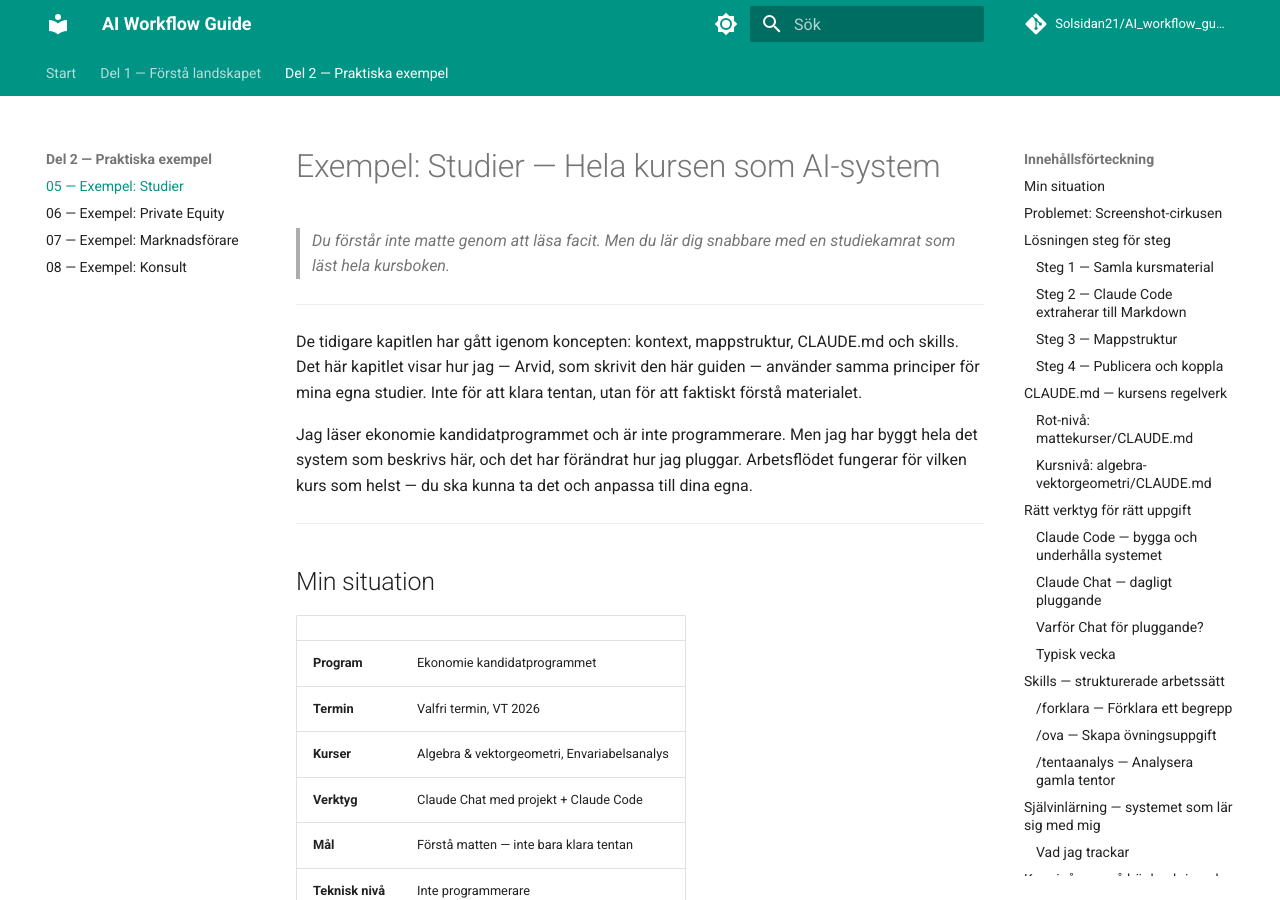
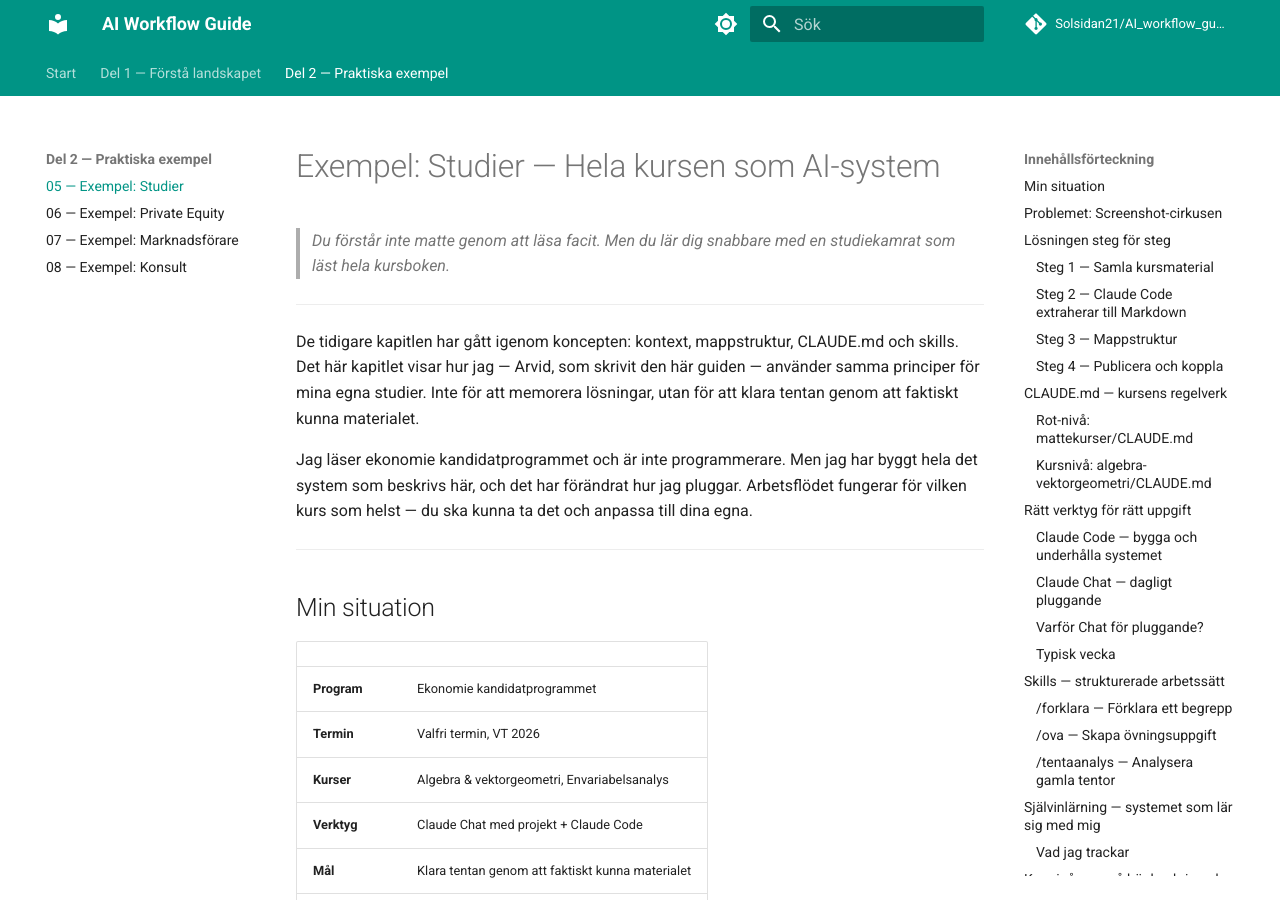
Before and after one commit to Solsidan21/AI_workflow_guide_svenska, an MkDocs documentation site: the page built from docs/05-exempel-studier.md, in a window 1280 px wide and 900 px high. Built offline with MkDocs 1.6.1 and Material for MkDocs 9.7.7, drawn with Linux system fonts in a browser that asks for light colours; comment, search, counter and statistics services are not loaded; some of the changed text lies outside the part shown.

Commit message:
Kap 05: tentan är målet, inte en bieffekt
Co-Authored-By: Claude Opus 4.6 <noreply@anthropic.com>

```diff
--- a/docs/05-exempel-studier.md
+++ b/docs/05-exempel-studier.md
@@ -4,7 +4,7 @@
 
 ---
 
-De tidigare kapitlen har gått igenom koncepten: kontext, mappstruktur, CLAUDE.md och skills. Det här kapitlet visar hur jag — Arvid, som skrivit den här guiden — använder samma principer för mina egna studier. Inte för att klara tentan, utan för att faktiskt förstå materialet.
+De tidigare kapitlen har gått igenom koncepten: kontext, mappstruktur, CLAUDE.md och skills. Det här kapitlet visar hur jag — Arvid, som skrivit den här guiden — använder samma principer för mina egna studier. Inte för att memorera lösningar, utan för att klara tentan genom att faktiskt kunna materialet.
 
 Jag läser ekonomie kandidatprogrammet och är inte programmerare. Men jag har byggt hela det system som beskrivs här, och det har förändrat hur jag pluggar. Arbetsflödet fungerar för vilken kurs som helst — du ska kunna ta det och anpassa till dina egna.
 
@@ -18,7 +18,7 @@ Jag läser ekonomie kandidatprogrammet och är inte programmerare. Men jag har b
 | **Termin** | Valfri termin, VT 2026 |
 | **Kurser** | Algebra & vektorgeometri, Envariabelsanalys |
 | **Verktyg** | Claude Chat med projekt + Claude Code |
-| **Mål** | Förstå matten — inte bara klara tentan |
+| **Mål** | Klara tentan genom att faktiskt kunna materialet |
 | **Teknisk nivå** | Inte programmerare |
 
 Jag läser två mattekurser parallellt. Jag har föreläsningsanteckningar, kursplaner, formelsamlingar och gamla tentor som PDF:er. Jag vill kunna ställa frågor mot kursmaterialet, få förklaringar med kursens metoder och öva inför tenta — utan att börja om från noll varje gång.
@@ -343,7 +343,7 @@ Varje lärdom gör systemet bättre. Efter några veckor vet Claude exakt vilken
 
 Öppna Claude Chat och beskriv din situation:
 
-> *"Jag läser [kurs 1] och [kurs 2] på universitet. Jag har föreläsningsanteckningar, kursplaner, formelsamlingar och gamla tentor som PDF:er. Jag vill bygga ett AI-system som hjälper mig plugga — med fokus på att förstå, inte bara klara tentan. Hjälp mig tänka igenom hur det borde se ut."*
+> *"Jag läser [kurs 1] och [kurs 2] på universitet. Jag har föreläsningsanteckningar, kursplaner, formelsamlingar och gamla tentor som PDF:er. Jag vill bygga ett AI-system som hjälper mig plugga — med fokus på att faktiskt kunna materialet, inte bara memorera lösningar. Hjälp mig tänka igenom hur det borde se ut."*
 
 Diskutera och iterera. Be sedan chatten ta fram en terminalredo prompt.
 
```
